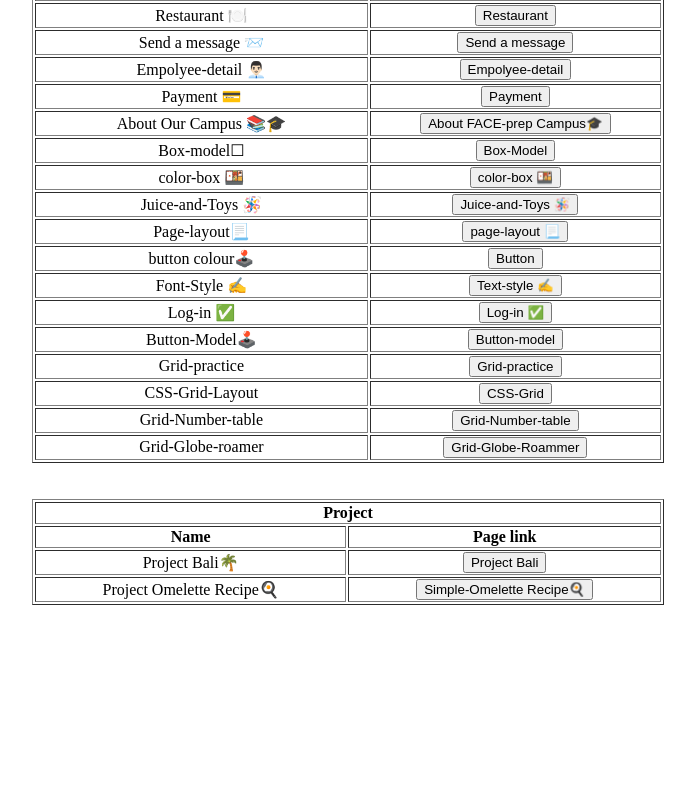
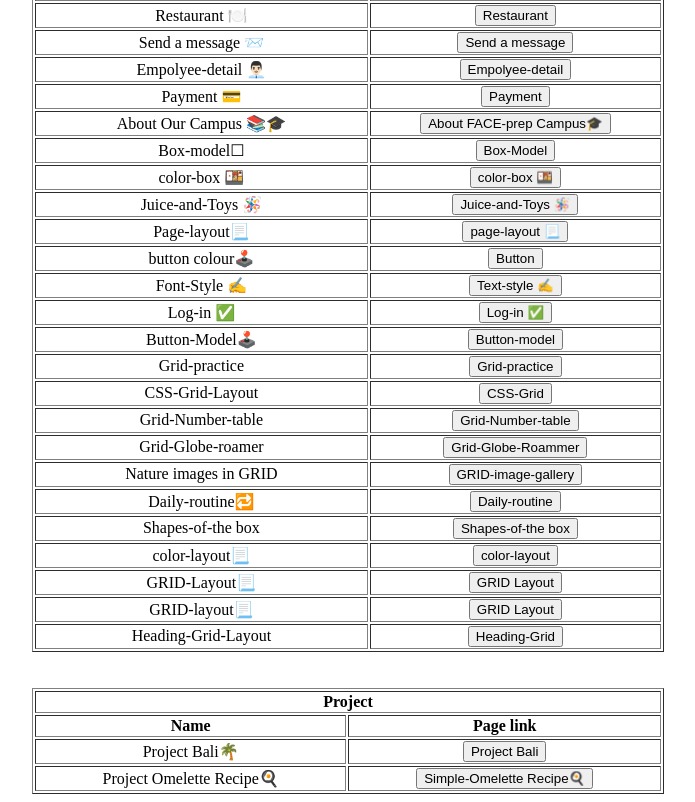
Before and after one commit to Sridhar-VL/Front-end-project, a plain HTML site: page index.html in a window 1280 px wide. Shown: the part 506-1308 px from the top of the page, without its empty margins (292-987 px from the left). Before the commit the page ends 1119 px from the top, so only its background shows below. Drawn offline with Linux system fonts and the light colour scheme.

Commit message:
index-include

```diff
--- a/index.html
+++ b/index.html
@@ -158,7 +158,34 @@
     <td align="center">Grid-Globe-roamer</td>
     <td align="center"><a href="./Task/HTML/Nature/Grid-globe-Roammer.html"  target="_blank"><button>Grid-Globe-Roammer</button></a></td>
   </tr>
-
+  <tr>
+     <td align="center">Nature images in GRID</td>
+      <td align="center"><a href="./Task/HTML/GRID Floder/GRID-image-gallery/Image-grid.html"><button>GRID-image-gallery</button></a></td>
+  </tr>
+  <tr>
+     <td align="center">Daily-routine🔁</td>
+      <td align="center"><a href="./Task/HTML/Daily-routine.html"><button>Daily-routine</button></a></td>
+  </tr>
+  <tr>
+     <td align="center">Shapes-of-the box</td>
+      <td align="center"><a href="./Task/HTML/Box-shapes.html"><button>Shapes-of-the box</button></a></td>
+  </tr>
+  <tr>
+     <td align="center">color-layout📃</td>
+      <td align="center"><a href="./Task/HTML/GRID Floder/color-layout-in-grid.html"><button>color-layout</button></a></td>
+  </tr>
+  <tr>
+     <td align="center">GRID-Layout📃</td>
+      <td align="center"><a href="./Task/HTML/GRID Floder/GRID-Layout-no-4.html"><button>GRID Layout</button></a></td>
+  </tr>
+   <tr>
+     <td align="center">GRID-layout📃</td>
+      <td align="center"><a href="./Task/HTML/GRID Floder/GRID-Layout-task-no-3.html"><button>GRID Layout</button></a></td>
+  </tr>
+   <tr>
+     <td align="center">Heading-Grid-Layout</td>
+      <td align="center"><a href="./Task/HTML/GRID Floder/GRID-Heading/heading.html"><button>Heading-Grid</button></a></td>
+  </tr>
     </table>
     </center>
     <br>
```
